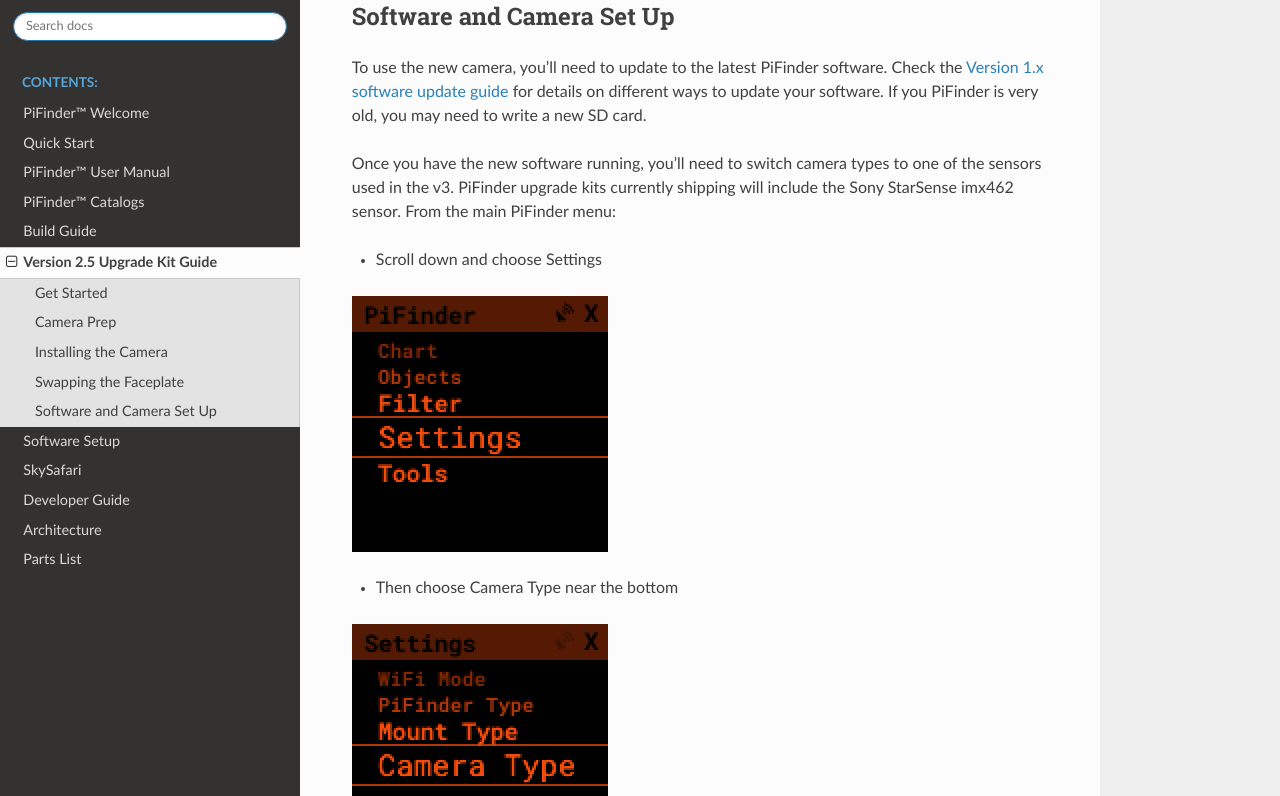
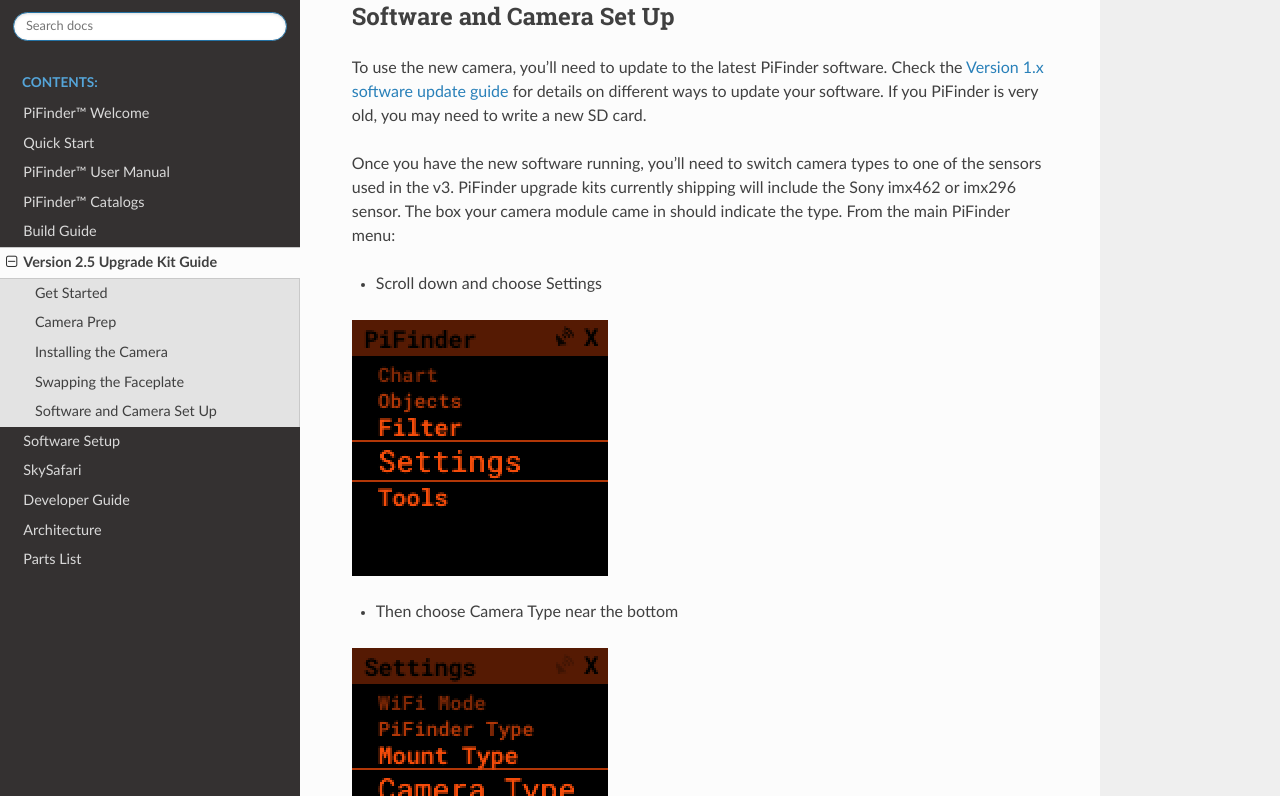
Before and after one commit to brickbots/PiFinder, a Sphinx documentation site: the page built from docs/source/v25_upgrade.rst, in a window 1280 px wide and 900 px high, scrolled down 9857 px, cut to the strip 104-900 px from the top of the window. Built offline with Sphinx 7.4.7 and the Read the Docs theme 3.1.0, drawn with Linux system fonts in a browser that asks for light colours.

Commit message:
Clarifying camera update info in upgrade guide

```diff
--- a/docs/source/v25_upgrade.rst
+++ b/docs/source/v25_upgrade.rst
@@ -141,7 +141,8 @@
 
 Once you have the new software running, you'll need to switch camera types to one of the
 sensors used in the v3.  PiFinder upgrade kits currently shipping will include the Sony
-StarSense imx462 sensor. From the main PiFinder menu:
+imx462 or imx296 sensor. The box your camera module came in should indicate the
+type.  From the main PiFinder menu:
 
 * Scroll down and choose Settings
 
```
